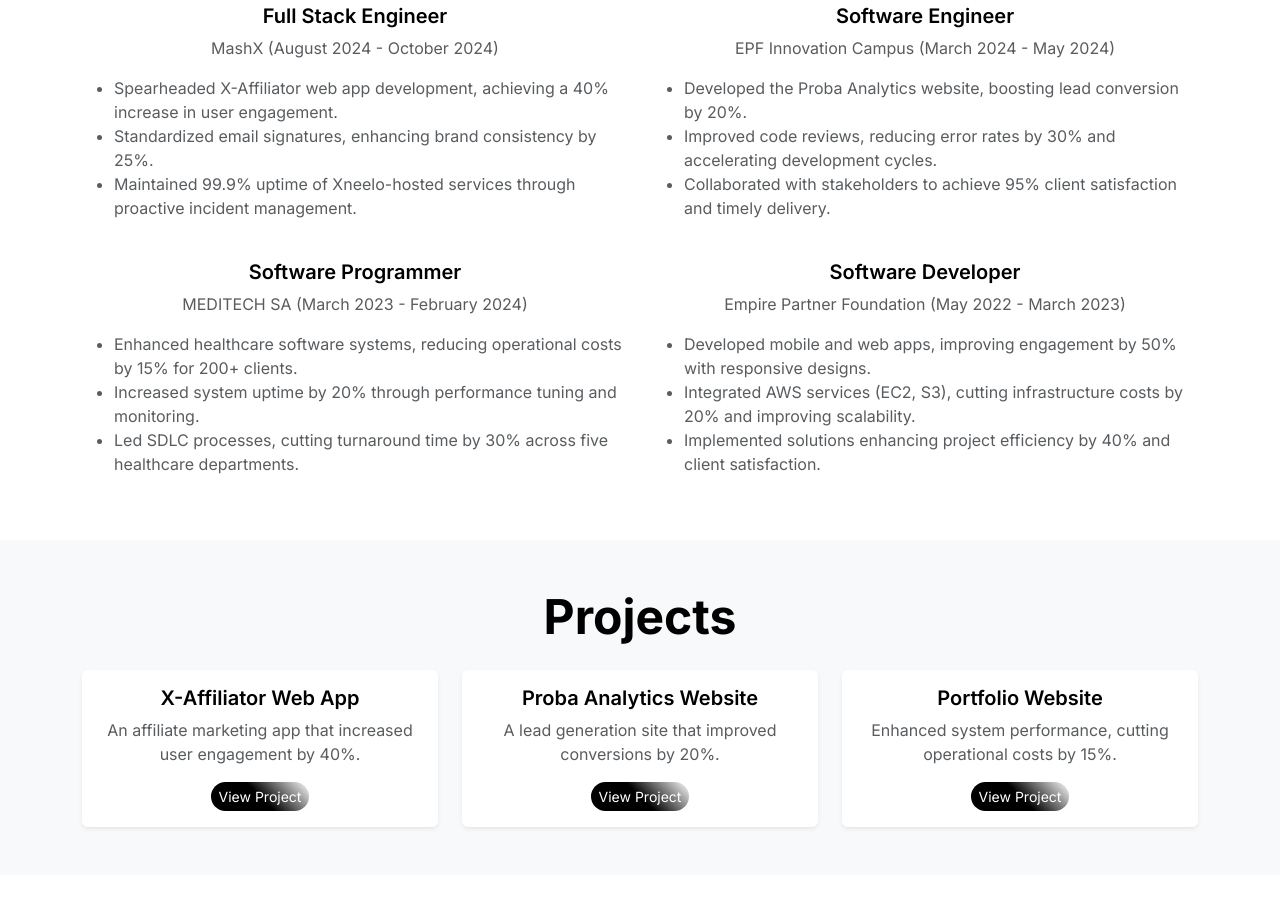
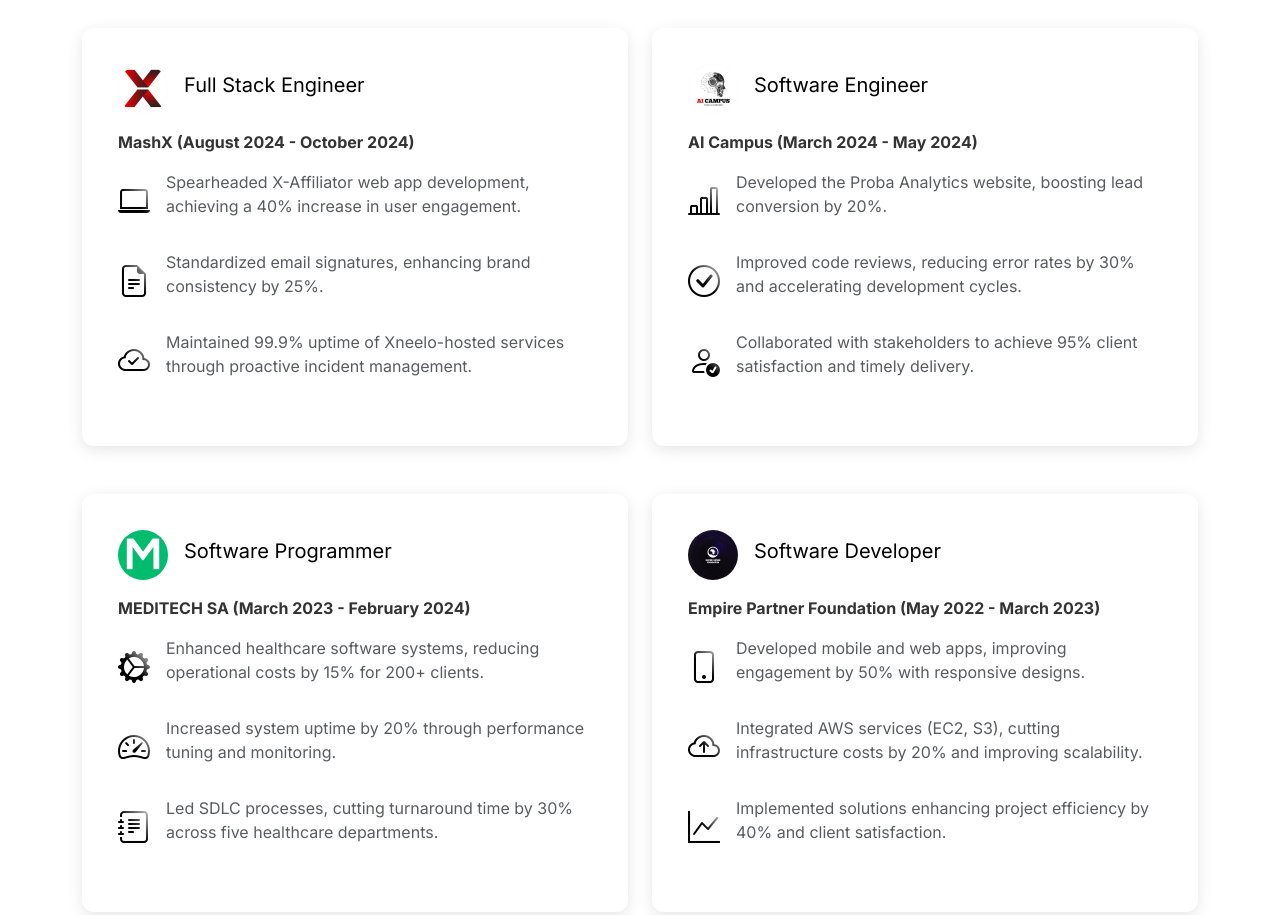
Before and after one commit to M-h-sh/Black_And_White_CV_Based_Portfolio, a plain HTML site: page index.html in a window 1280 px wide. Shown: the part 2119-3034 px from the top of the page. Drawn offline with nearby package versions, Linux system fonts and the light colour scheme.

Commit message:
new updates

```diff
--- a/css/style.css
+++ b/css/style.css
@@ -105,6 +105,52 @@ p {
     font-weight: 600;
 }
 
+  /* Experience Card */
+  .experience-card {
+    background: #ffffff;
+    border-radius: 12px;
+    padding: 36px;
+    box-shadow: 0 4px 15px rgba(0, 0, 0, 0.1);
+    transition: transform 0.3s ease, box-shadow 0.3s ease;
+    text-align: left;
+}
+
+.experience-card:hover {
+    transform: translateY(-10px);
+    box-shadow: 0 6px 25px rgba(0, 0, 0, 0.2);
+}
+
+/* Icon Styling */
+.experience-card .bi {
+    font-size: 2rem;
+    background: linear-gradient(45deg, #000000,#000000, #ffffff); /* Gradient from black to white */
+    -webkit-background-clip: text;  /* Apply gradient to text */
+    -webkit-text-fill-color: transparent; /* Make text color transparent so gradient is visible */
+}
+
+.fw-semibold {
+    font-weight: 600;
+}
+
+.company-logo {
+    width: 50px;
+    height: 50px;
+    object-fit: contain;
+    border-radius: 50%;
+    background: #f0f0f0;
+}
+
+/* Add some spacing for responsiveness */
+.me-3 {
+    margin-right: 1rem;
+}
+
+/* Responsive Layout */
+@media (max-width: 768px) {
+    .col-md-6 {
+        margin-bottom: 20px;
+    }
+}
 /* Text styling */
 .text-muted {
     color: #ccc;
--- a/index.html
+++ b/index.html
@@ -156,52 +156,109 @@
         </div>
     </div>
 </section>
-    <!-- Experience -->
 <section id="experience" class="py-5 text-center">
     <div class="container">
-            <h2 class="mb-4 fw-bold display-5">Experience</h2>
+        <h2 class="mb-5 fw-bold display-5 text-dark">Experience</h2>
         <div class="row">
-                <div class="col-md-6">
-                    <h5 class="fw-semibold">Full Stack Engineer</h5>
-                    <p class="text-muted">MashX (August 2024 - October 2024)</p>
-                    <ul class="text-start text-muted">
-                        <li>Spearheaded X-Affiliator web app development, achieving a 40% increase in user engagement.</li>
-                        <li>Standardized email signatures, enhancing brand consistency by 25%.</li>
-                        <li>Maintained 99.9% uptime of Xneelo-hosted services through proactive incident management.</li>
-                    </ul>
+            <!-- Full Stack Engineer -->
+            <div class="col-md-6 mb-4">
+                <div class="experience-card">
+                    <div class="d-flex align-items-center mb-3">
+                        <img src="images/mashx.jpg" class="company-logo me-3" alt="MashX Logo">
+                        <h5 class="fw-light">Full Stack Engineer</h5>
                     </div>
-                <div class="col-md-6">
-                    <h5 class="fw-semibold">Software Engineer</h5>
-                    <p class="text-muted">EPF Innovation Campus (March 2024 - May 2024)</p>
-                    <ul class="text-start text-muted">
-                        <li>Developed the Proba Analytics website, boosting lead conversion by 20%.</li>
-                        <li>Improved code reviews, reducing error rates by 30% and accelerating development cycles.</li>
-                        <li>Collaborated with stakeholders to achieve 95% client satisfaction and timely delivery.</li>
-                    </ul>
+                    <p class="fw-bold">MashX (August 2024 - October 2024)</p>
+                    <div class="d-flex align-items-center mb-3">
+                        <i class="bi bi-laptop gradient-icon me-3"></i>
+                        <p class="text-muted">Spearheaded X-Affiliator web app development, achieving a 40% increase in user engagement.</p>
+                    </div>
+                    <div class="d-flex align-items-center mb-3">
+                        <i class="bi bi-file-earmark-text gradient-icon me-3"></i>
+                        <p class="text-muted">Standardized email signatures, enhancing brand consistency by 25%.</p>
+                    </div>
+                    <div class="d-flex align-items-center mb-3">
+                        <i class="bi bi-cloud-check gradient-icon me-3"></i>
+                        <p class="text-muted">Maintained 99.9% uptime of Xneelo-hosted services through proactive incident management.</p>
                     </div>
                 </div>
+            </div>
+
+            <!-- Software Engineer -->
+            <div class="col-md-6 mb-4">
+                <div class="experience-card">
+                    <div class="d-flex align-items-center mb-3">
+                        <img src="images/epf_innovation_campus_logo.jpg" class="company-logo me-3" alt="EPF Logo">
+                        <h5 class="fw-light">Software Engineer</h5>
+                    </div>
+                    <p class="fw-bold">AI Campus (March 2024 - May 2024)</p>
+                    <div class="d-flex align-items-center mb-3">
+                        <i class="bi bi-bar-chart-line gradient-icon me-3"></i>
+                        <p class="text-muted">Developed the Proba Analytics website, boosting lead conversion by 20%.</p>
+                    </div>
+                    <div class="d-flex align-items-center mb-3">
+                        <i class="bi bi-check-circle gradient-icon me-3"></i>
+                        <p class="text-muted">Improved code reviews, reducing error rates by 30% and accelerating development cycles.</p>
+                    </div>
+                    <div class="d-flex align-items-center mb-3">
+                        <i class="bi bi-person-check gradient-icon me-3"></i>
+                        <p class="text-muted">Collaborated with stakeholders to achieve 95% client satisfaction and timely delivery.</p>
+                    </div>
+                </div>
+            </div>
+        </div>
+
         <div class="row mt-4">
-                <div class="col-md-6">
-                    <h5 class="fw-semibold">Software Programmer</h5>
-                    <p class="text-muted">MEDITECH SA (March 2023 - February 2024)</p>
-                    <ul class="text-start text-muted">
-                        <li>Enhanced healthcare software systems, reducing operational costs by 15% for 200+ clients.</li>
-                        <li>Increased system uptime by 20% through performance tuning and monitoring.</li>
-                        <li>Led SDLC processes, cutting turnaround time by 30% across five healthcare departments.</li>
-                    </ul>
+            <!-- Software Programmer -->
+            <div class="col-md-6 mb-4">
+                <div class="experience-card">
+                    <div class="d-flex align-items-center mb-3">
+                        <img src="images/MEDITECH.jpg" class="company-logo me-3" alt="MEDITECH Logo">
+                        <h5 class="fw-light">Software Programmer</h5>
                     </div>
-                <div class="col-md-6">
-                    <h5 class="fw-semibold">Software Developer</h5>
-                    <p class="text-muted">Empire Partner Foundation (May 2022 - March 2023)</p>
-                    <ul class="text-start text-muted">
-                        <li>Developed mobile and web apps, improving engagement by 50% with responsive designs.</li>
-                        <li>Integrated AWS services (EC2, S3), cutting infrastructure costs by 20% and improving scalability.</li>
-                        <li>Implemented solutions enhancing project efficiency by 40% and client satisfaction.</li>
-                    </ul>
+                    <p class="fw-bold">MEDITECH SA (March 2023 - February 2024)</p>
+                    <div class="d-flex align-items-center mb-3">
+                        <i class="bi bi-gear-wide-connected gradient-icon me-3"></i>
+                        <p class="text-muted">Enhanced healthcare software systems, reducing operational costs by 15% for 200+ clients.</p>
+                    </div>
+                    <div class="d-flex align-items-center mb-3">
+                        <i class="bi bi-speedometer2 gradient-icon me-3"></i>
+                        <p class="text-muted">Increased system uptime by 20% through performance tuning and monitoring.</p>
+                    </div>
+                    <div class="d-flex align-items-center mb-3">
+                        <i class="bi bi-journal-text gradient-icon me-3"></i>
+                        <p class="text-muted">Led SDLC processes, cutting turnaround time by 30% across five healthcare departments.</p>
+                    </div>
+                </div>
+            </div>
+
+            <!-- Software Developer -->
+            <div class="col-md-6 mb-4">
+                <div class="experience-card">
+                    <div class="d-flex align-items-center mb-3">
+                        <img src="images/epfsouthafrica_logo.jpg" class="company-logo me-3" alt="Empire Partner Logo">
+                        <h5 class="fw-light">Software Developer</h5>
+                    </div>
+                    <p class="fw-bold">Empire Partner Foundation (May 2022 - March 2023)</p>
+                    <div class="d-flex align-items-center mb-3">
+                        <i class="bi bi-phone gradient-icon me-3"></i>
+                        <p class="text-muted">Developed mobile and web apps, improving engagement by 50% with responsive designs.</p>
+                    </div>
+                    <div class="d-flex align-items-center mb-3">
+                        <i class="bi bi-cloud-arrow-up gradient-icon me-3"></i>
+                        <p class="text-muted">Integrated AWS services (EC2, S3), cutting infrastructure costs by 20% and improving scalability.</p>
+                    </div>
+                    <div class="d-flex align-items-center mb-3">
+                        <i class="bi bi-graph-up gradient-icon me-3"></i>
+                        <p class="text-muted">Implemented solutions enhancing project efficiency by 40% and client satisfaction.</p>
+                    </div>
+                </div>
             </div>
         </div>
     </div>
 </section>
+
+
+
 
 
     <section id="projects" class="py-5 bg-light text-center">
```
Also changed, not shown: images/MEDITECH.jpg (added), images/epf_innovation_campus_logo.jpg (added), images/epfsouthafrica_logo.jpg (added), images/mashx.jpg (added). Lines whose indentation alone changed are shown as unchanged.
